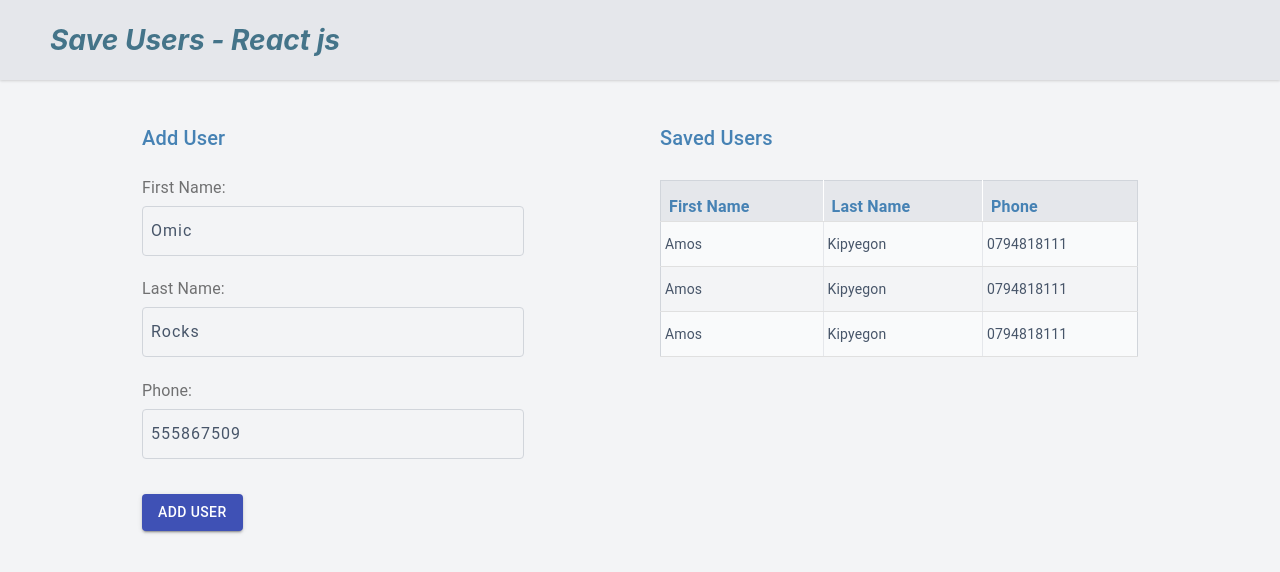
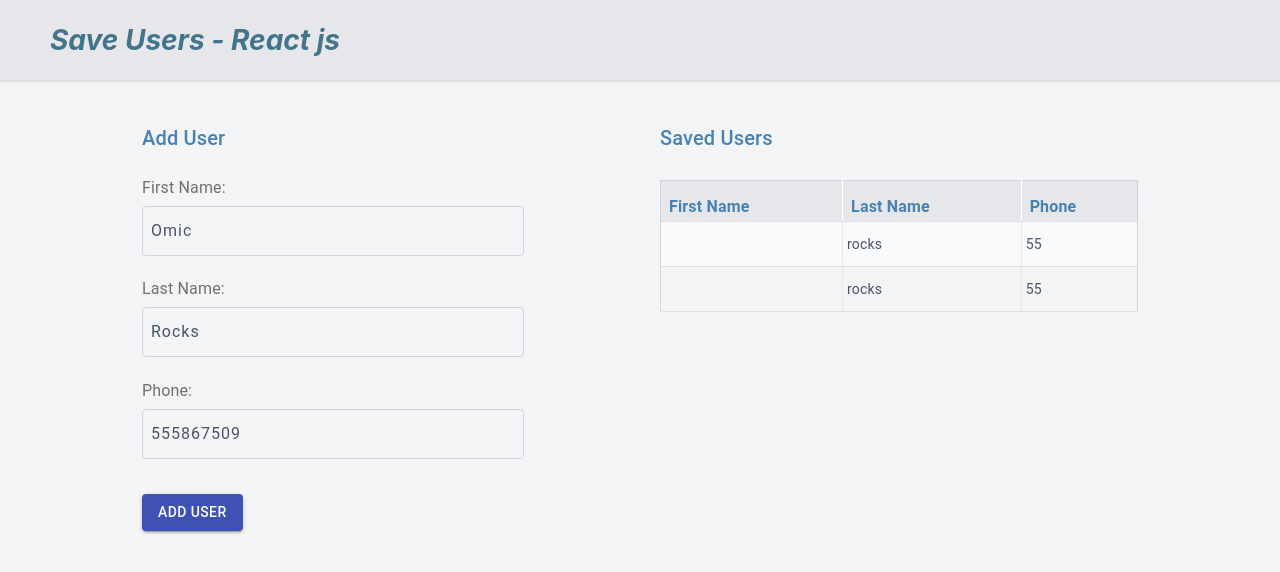
Before and after one commit to amoskipyegon1/UsersCrudApplication, a React (Vite) app in the folder PhoneBook/: page / in a window 1280 px wide. Shown: the top 572 px of the page. Built offline with nearby package versions, Linux system fonts and the light colour scheme.

Commit message:
chore: Update Users table Data

```diff
--- a/PhoneBook/src/components/App.tsx
+++ b/PhoneBook/src/components/App.tsx
@@ -31,7 +31,6 @@ const useStyles = makeStyles({
     display: 'flex',
     justifyContent: 'center',
     padding: '10px 4px',
-    // backgroundColor: '#abc',
     transition: 'width 300ms ease',
     ['@media (max-width: 780px)']: {
       width: '95%',
@@ -56,12 +55,16 @@ function App() {
   // const [phone, setPhone] = useState<String | null>('555867509');
   const [userDetail, setUserDetail] = useState<UserDetail>();
 
+  const [userDetailList, setUserDetailList] = useState<UserDetail[]>([]);
+
   const postUser = (user: UserDetail): void => {
     setUserDetail(user);
   }
 
   useEffect(() => {
     console.log(userDetail);
+    let newUser = userDetail;
+    setUserDetailList((users) => users.concat({firstName: userDetail?.firstName, lastName: 'rocks', phone: '55'}));
 
   }, [userDetail]);
 
@@ -75,7 +78,7 @@ function App() {
       </div>
 
       <div className={classes.container}>
-        <ContactTable />
+        <ContactTable userDetailList={userDetailList} />
       </div>
 
     </Main>
--- a/PhoneBook/src/components/ContactTable.tsx
+++ b/PhoneBook/src/components/ContactTable.tsx
@@ -38,6 +38,7 @@ const StyleTH = styled(TableCell)({
 })
 const ContactsTable = styled(Table)({
   border: '1px solid #d1d5db',
+  minHeight: ''
 })
 const TableData = styled(TableCell)({
   borderRight: '1px solid #e5e7eb',
@@ -53,8 +54,23 @@ const TableDataRow = styled(TableRow)({
     backgroundColor: '#f9fafb',
   },
 })
-export const ContactTable = () => {
 
+interface UserDetail {
+  firstName: string | null;
+  lastName: string | null;
+  phone: string | null;
+}
+
+
+export const ContactTable = (props: {userDetailList: UserDetail[]}) => {
+
+  const listSavedUsers = props.userDetailList.map((user) =>
+    <TableDataRow>
+      <TableData>{user.firstName}</TableData>
+      <TableData>{user.lastName}</TableData>
+      <TableData>{user.phone}</TableData>
+    </TableDataRow>
+  );
 
   return (
     <Section>
@@ -68,21 +84,7 @@ export const ContactTable = () => {
           </TableRow>
         </TableHead>
         <TableBody>
-          <TableDataRow>
-            <TableData>Amos</TableData>
-            <TableData>Kipyegon</TableData>
-            <TableData>0794818111</TableData>
-          </TableDataRow>
-          <TableDataRow>
-            <TableData>Amos</TableData>
-            <TableData>Kipyegon</TableData>
-            <TableData>0794818111</TableData>
-          </TableDataRow>
-          <TableDataRow>
-            <TableData>Amos</TableData>
-            <TableData>Kipyegon</TableData>
-            <TableData>0794818111</TableData>
-          </TableDataRow>
+          {listSavedUsers}
         </TableBody>
       </ContactsTable>
     </Section>
```
